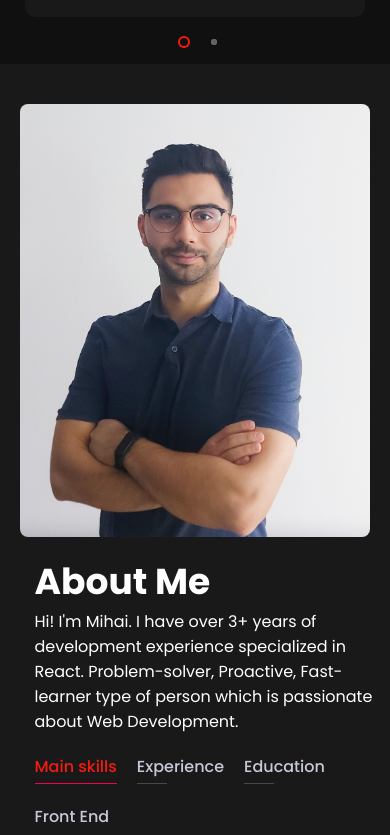
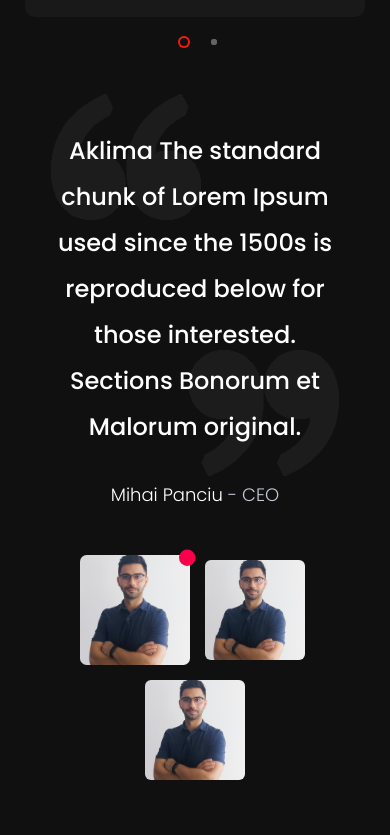
Before and after one commit to panciumihai/silver-byte-app, a React (Create React App) app: page / in a window 390 px wide. Shown: the part 4640-5475 px from the top of the page. Built offline with nearby package versions, Linux system fonts and the light colour scheme.

Commit message:
Add testimonials section

```diff
--- /dev/null
+++ b/src/components/TestimonialsSection/ClientTestimonialCard.module.scss
@@ -0,0 +1,40 @@
+@import '../../styles/variables.scss';
+
+.clientCard {
+  position: relative;
+  width: 100px;
+  height: 100px;
+  margin: 10px;
+  transition: all 0.3s;
+
+  img {
+    width: 100%;
+    height: 100%;
+    object-fit: cover;
+    border-radius: 6px;
+  }
+
+  &:hover {
+    transform: scale(1.1);
+  }
+
+  &::after {
+    content: '';
+    position: absolute;
+    top: -5px;
+    right: -5px;
+    width: 15px;
+    height: 15px;
+    background-color: $primaryColor;
+    border-radius: 50%;
+    transform: scale(0);
+    transition: transform 0.3s;
+  }
+
+  &.active {
+    transform: scale(1.1);
+    &::after {
+      transform: scale(1);
+    }
+  }
+}
--- /dev/null
+++ b/src/components/TestimonialsSection/ClientTestimonialCard.tsx
@@ -0,0 +1,27 @@
+import classNames from 'classnames';
+import { FC } from 'react';
+import { BasicProps } from '../../types';
+
+import styles from './ClientTestimonialCard.module.scss';
+
+interface ClientTestimonialCardProps extends BasicProps {
+  image: string;
+  clientName: string;
+  isActive?: boolean;
+  onClick: () => void;
+}
+
+const ClientTestimonialCard: FC<ClientTestimonialCardProps> = (props) => {
+  const { className, image, clientName, isActive, onClick } = props;
+  return (
+    <div className={classNames(styles.clientCard, { [styles.active]: isActive }, className)} onClick={onClick}>
+      <img src={image} alt={clientName} />
+    </div>
+  );
+};
+
+ClientTestimonialCard.defaultProps = {
+  isActive: false,
+};
+
+export default ClientTestimonialCard;
--- /dev/null
+++ b/src/components/TestimonialsSection/TestimonialsSection.module.scss
@@ -0,0 +1,101 @@
+@import '../../styles/variables.scss';
+@import '../../styles/breakpoints.scss';
+
+.wrapper {
+  margin-top: 80px;
+  margin-bottom: 40px;
+  width: 100%;
+  height: 450px;
+
+  display: flex;
+  flex-direction: column;
+  justify-content: flex-end;
+  align-items: center;
+
+  @include media('<mobile') {
+    height: auto;
+  }
+  .testimonialContainer {
+    position: relative;
+    width: 100%;
+    max-width: 1200px;
+    height: 100%;
+    display: flex;
+    justify-content: center;
+    align-items: center;
+
+    &::before {
+      position: absolute;
+      left: 20%;
+      top: -50px;
+      content: '';
+      width: 150px;
+      height: 150px;
+      background-image: url('../../assets/images/first-quotes.png');
+      opacity: 0.05;
+      background-repeat: no-repeat;
+      background-size: contain;
+      z-index: -1;
+      @include media('<=lgTablet') {
+        left: 10%;
+      }
+    }
+    &::after {
+      position: absolute;
+      right: 20%;
+      bottom: -50px;
+      content: '';
+      width: 150px;
+      height: 150px;
+      background-image: url('../../assets/images/end-quotes.png');
+      opacity: 0.05;
+      background-repeat: no-repeat;
+      background-size: contain;
+      z-index: -1;
+      @include media('<=lgTablet') {
+        right: 10%;
+      }
+    }
+    h2 {
+      color: #fff;
+      font-weight: 500;
+      padding: 0 9%;
+      margin-bottom: 0;
+      margin-top: -16px;
+      position: relative;
+      z-index: 2;
+      font-size: 32px;
+      line-height: 53px;
+      text-align: center;
+
+      @include media('<lgTablet') {
+        font-size: 24px;
+        line-height: 40px;
+        height: 150px;
+      }
+      @include media('<smTablet') {
+        font-size: 24px;
+        line-height: 46px;
+        height: auto;
+      }
+    }
+  }
+
+  p {
+    margin-top: 20px;
+    font-size: 18px;
+    line-height: 50px;
+    color: $textColor;
+    font-weight: 300;
+    span {
+      color: white;
+    }
+  }
+
+  .clientsContainer {
+    margin: 30px;
+    display: flex;
+    justify-content: center;
+    flex-wrap: wrap;
+  }
+}
--- /dev/null
+++ b/src/components/TestimonialsSection/TestimonialsSection.tsx
@@ -0,0 +1,62 @@
+import { FC, useState } from 'react';
+import { BasicProps } from '../../types';
+import Wrapper from '../Wrapper/Wrapper';
+
+import MihaiImage from '../../assets/images/team/mihai.jpeg';
+import styles from './TestimonialsSection.module.scss';
+import classNames from 'classnames';
+import ClientTestimonialCard from './ClientTestimonialCard';
+
+const TESTIMONIALS_MOCK = [
+  {
+    image: MihaiImage,
+    message:
+      'Aklima The standard chunk of Lorem Ipsum used since the 1500s is reproduced below for those interested. Sections Bonorum et Malorum original.',
+    name: 'Mihai Panciu',
+    details: 'CEO',
+  },
+  {
+    image: MihaiImage,
+    message: 'Sections Bonorum et Malorum original.',
+    name: 'Akilma',
+    details: 'CEO',
+  },
+  {
+    image: MihaiImage,
+    message: 'Aklima The standard chunk of Lorem Ipsum used since the 1500s is reproduced below for those interested.',
+    name: 'Akilma',
+    details: 'CEO',
+  },
+];
+
+interface TestimonialsSectionProps extends BasicProps {}
+
+const TestimonialsSection: FC<TestimonialsSectionProps> = (props) => {
+  const {} = props;
+
+  const [selectedTestimonial, setSelectedTestimonial] = useState(0);
+
+  return (
+    <Wrapper className={styles.wrapper}>
+      <div className={styles.testimonialContainer}>
+        <h2>{TESTIMONIALS_MOCK[selectedTestimonial].message}</h2>
+      </div>
+      <p>
+        <span>{TESTIMONIALS_MOCK[selectedTestimonial].name}</span> - {TESTIMONIALS_MOCK[selectedTestimonial].details}
+      </p>
+      <div className={styles.clientsContainer}>
+        {TESTIMONIALS_MOCK.map((testimonial, index) => (
+          <ClientTestimonialCard
+            key={index}
+            image={testimonial.image}
+            clientName={testimonial.name}
+            isActive={index === selectedTestimonial}
+            onClick={() => setSelectedTestimonial(index)}
+          />
+        ))}
+      </div>
+    </Wrapper>
+  );
+};
+
+export default TestimonialsSection;
--- a/src/pages/Home/Home.tsx
+++ b/src/pages/Home/Home.tsx
@@ -12,6 +12,7 @@ import { AboutMeType, BasicProps } from '../../types';
 
 import MihaiImage from '../../assets/images/team/mihai.jpeg';
 import TabPanel from '../../components/Tabs/TabPanel';
+import TestimonialsSection from '../../components/TestimonialsSection/TestimonialsSection';
 
 const ABOUT_MIHAI_MOCK: AboutMeType = {
   image: MihaiImage,
@@ -69,6 +70,7 @@ const Home: FC<HomeProps> = (props) => {
       <ServicesSection />
       <TechnologiesSection />
       <PortfolioSection />
+      <TestimonialsSection />
       <AboutMe profile={ABOUT_MIHAI_MOCK} />
       <ContactUsSection />
       <Footer />
```
Also changed, not shown: src/assets/images/end-quotes.png (added), src/assets/images/first-quotes.png (added).
